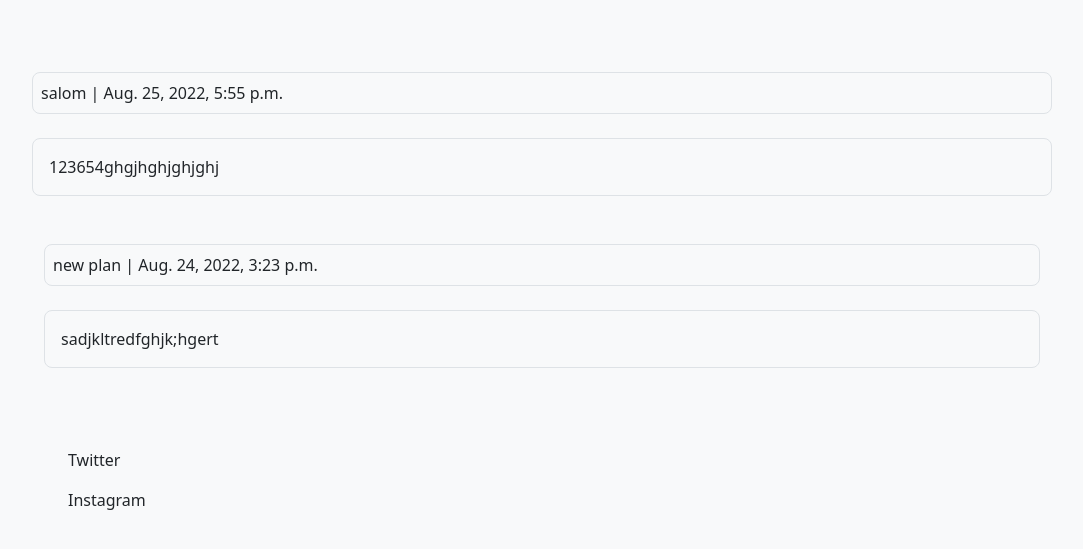
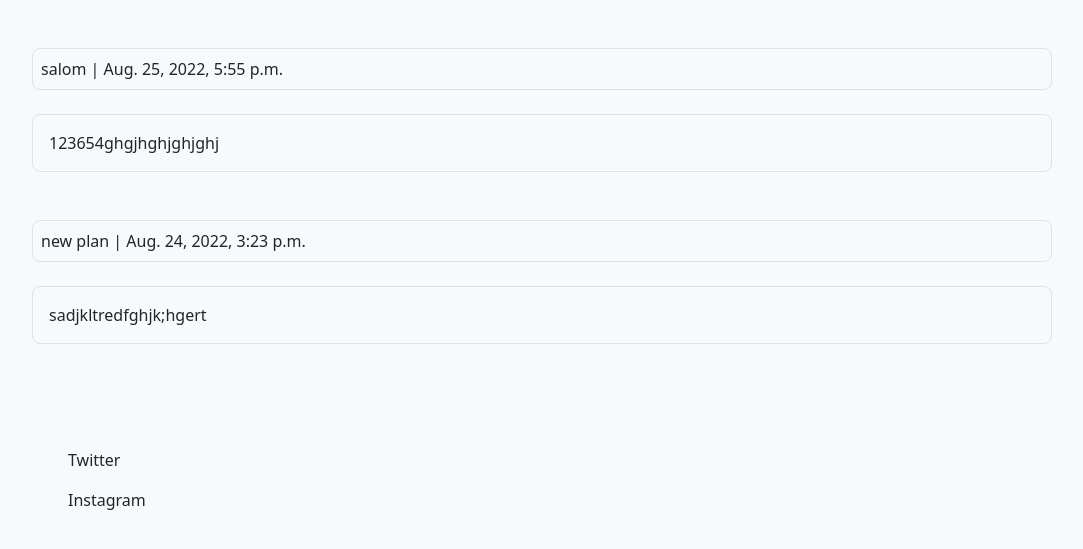
Before and after one commit to BotirBakhtiyarov/todo-list, a Django app: page / in a window 1280 px wide. Shown: the part 74-623 px from the top of the page, without its empty margins (98-1181 px from the left). Run offline with Django 4.2, Linux system fonts and the light colour scheme; data comes from the database, SQL or seed files in the repository; both versions use the stored data as it was after the commit.

Commit message:
template

```diff
--- a/MyApp/templates/index.html
+++ b/MyApp/templates/index.html
@@ -1,23 +1,23 @@
 {% extends 'base.html' %}
 {% block content %}
-
+  <div class="container">
 {% for list in todo_list %}
-  <br>
-
-  <div class="container">
     <div class="h-100 p-2 bg-light border rounded-3" href="{% url 'edit' list.pk %}">
       {{list.title}} | {{list.date}}
     </div><br>
     <div class="h-100 p-3 bg-light border rounded-3">
       {{list.text}}
-    </div><br>
+    </div>
+    <br>
     <div>
       {% if user.is_authenticated %}
-      <a href="{% url 'edit' pk=list.pk %}"><input  class="btn btn-warning"  type="submit" name="" value="Edit"></a>
-      <a href="{% url 'delete' pk=list.pk %}"><input class="btn btn-danger"  type="submit" name="" value="delete"></a>
+        <a href="{% url 'edit' pk=list.pk %}"><input  class="btn btn-warning"  type="submit" name="" value="Edit"></a>
+        <a href="{% url 'delete' pk=list.pk %}"><input class="btn btn-danger"  type="submit" name="" value="delete"></a>
+        <br>
       {% else %}
+      {% endif %}
+<br>
+{% endfor %}
+</div>
 
-      {% endif %}
-  </div>
-{% endfor %}
 {% endblock %}
```
Also changed, not shown: db.sqlite3.
